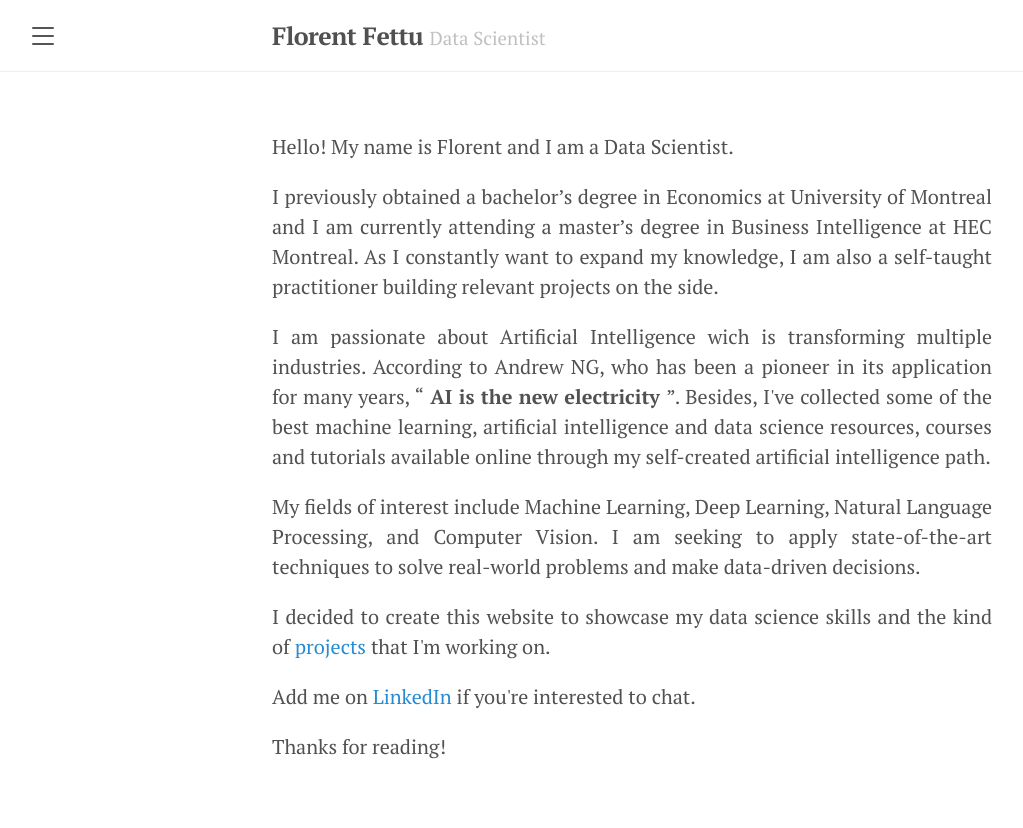
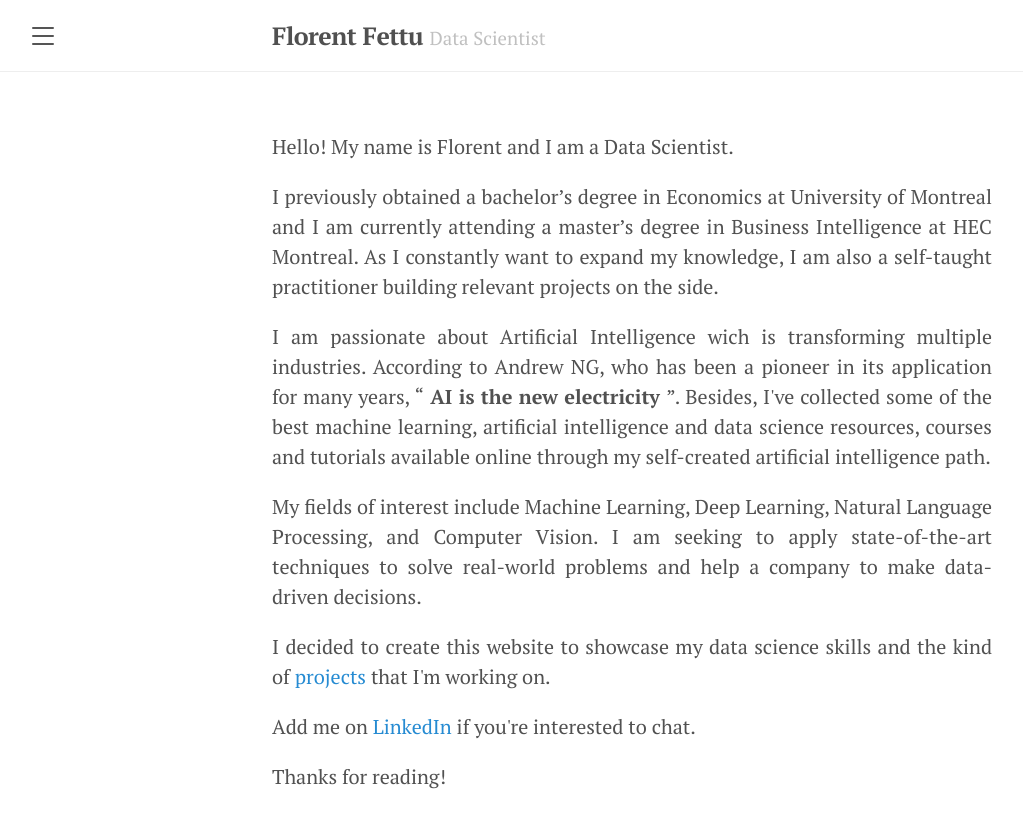
Before and after one commit to florentfettu/florentfettu.github.io, a Jekyll site: the page built from index.html, in a window 1280 px wide. Shown: the top 828 px of the page, without its empty margins (8-1031 px from the left). Built offline with Jekyll 4.4.1, drawn with Linux system fonts in a browser that asks for light colours; nearby versions of some CDN libraries; the list of posts is cut into pages by our own code.

Commit message:
Update index.html

```diff
--- a/index.html
+++ b/index.html
@@ -13,7 +13,7 @@ title: Home
   through my self-created artificial intelligence path. </p>
 
 <p align="justify"> My fields of interest include Machine Learning, Deep Learning, Natural Language Processing, and Computer Vision. I am seeking to apply state-of-the-art techniques to solve real-world problems
-and make data-driven decisions. </p>
+and help a company to make data-driven decisions. </p>
 
 <p align="justify"> I decided to create this website to showcase my data science skills and the kind of <a href="https://florentfettu.github.io/2020/05/25/data-science-portfolio/">projects</a> that I'm working on. </p>
 
```
